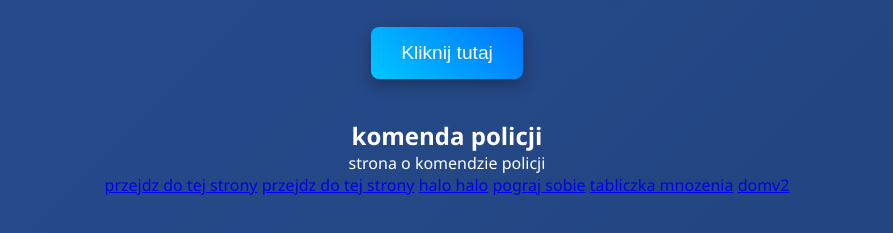
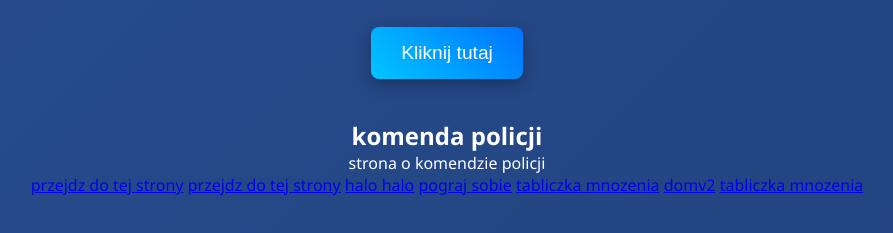
Before and after one commit to sztywniak59/sztywniak59.github.io, a plain HTML site: page index.html in a window 1280 px wide. Shown: the part 331-564 px from the top of the page, without its empty margins (193-1086 px from the left). Drawn offline with Linux system fonts and the light colour scheme.

Commit message:
Update index.html

```diff
--- a/index.html
+++ b/index.html
@@ -104,6 +104,7 @@
     <a href="gierka.html">pograj sobie</a>
     <a href="tabliczka.html">tabliczka mnozenia</a>
     <a href= "domv2.html" target="_blank">domv2</a>
+    <a href="metodytablicowe.html">tabliczka mnozenia</a>
 
 </section>
 </body>
```
